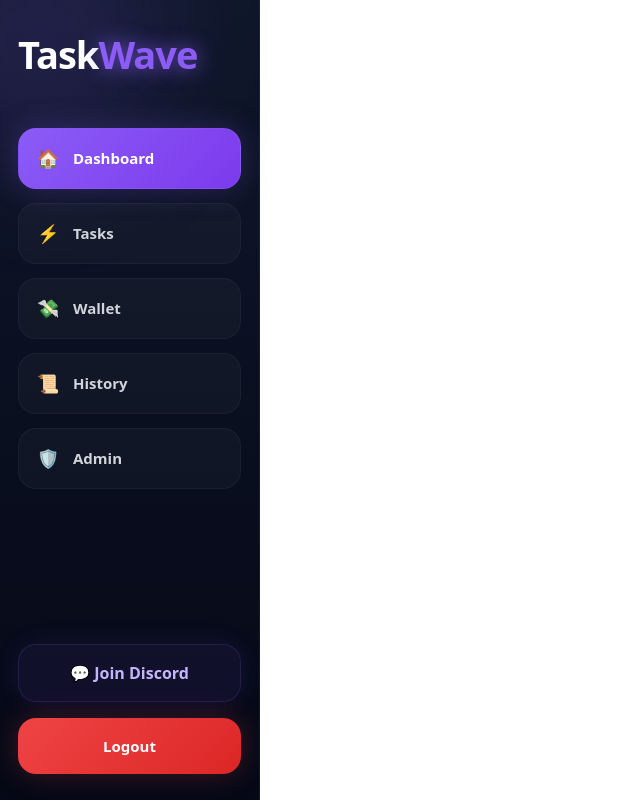
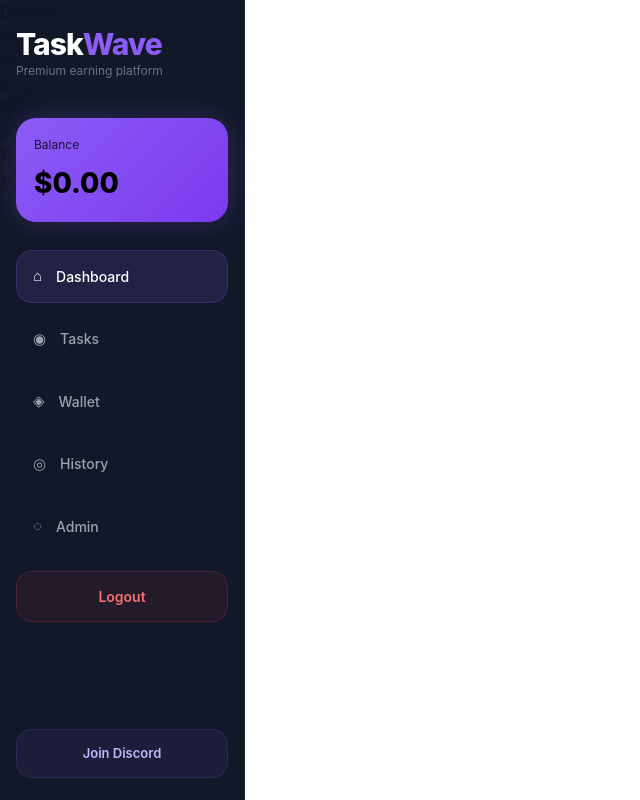
Before and after one commit to taskwave69/taskwave, a React (Vite) app: page /dashboard in a window 1280 px wide. Shown: the whole page, without its empty margins (0-640 px from the left). Built offline with nearby package versions, Linux system fonts and the light colour scheme.

Commit message:
Premium minimal sidebar redesign

```diff
--- a/src/components/Sidebar.jsx
+++ b/src/components/Sidebar.jsx
@@ -33,8 +33,6 @@
 
         console.log(error);
 
-        alert("Logout Failed");
-
       }
     };
 
@@ -43,31 +41,31 @@
     {
       name: "Dashboard",
       path: "/dashboard",
-      icon: "🏠",
+      icon: "⌂",
     },
 
     {
       name: "Tasks",
       path: "/tasks",
-      icon: "⚡",
+      icon: "◉",
     },
 
     {
       name: "Wallet",
       path: "/wallet",
-      icon: "💸",
+      icon: "◈",
     },
 
     {
       name: "History",
       path: "/history",
-      icon: "📜",
+      icon: "◎",
     },
 
     {
       name: "Admin",
       path: "/admin",
-      icon: "🛡️",
+      icon: "◌",
     },
 
   ];
@@ -76,81 +74,116 @@
 
     <div
       style={{
-        width: "260px",
+        width: "245px",
         minHeight: "100vh",
         background:
-          "linear-gradient(180deg,#0f172a,#050816)",
+          "rgba(8,15,32,0.96)",
+        backdropFilter:
+          "blur(18px)",
         borderRight:
-          "1px solid rgba(255,255,255,0.06)",
-        padding: "26px 18px",
+          "1px solid rgba(255,255,255,0.05)",
+        padding: "22px 16px",
+        position: "fixed",
+        left: 0,
+        top: 0,
+        zIndex: 999,
         display: "flex",
         flexDirection: "column",
         justifyContent:
           "space-between",
-        position: "fixed",
-        left: 0,
-        top: 0,
-        overflow: "hidden",
-        zIndex: 999,
-        backdropFilter: "blur(16px)",
+        fontFamily:
+          "Inter, sans-serif",
       }}
     >
 
-      {/* PURPLE GLOW */}
-      <div
-        style={{
-          position: "absolute",
-          width: "240px",
-          height: "240px",
-          background:
-            "rgba(139,92,246,0.16)",
-          borderRadius: "50%",
-          top: "-80px",
-          left: "-80px",
-          filter: "blur(60px)",
-        }}
-      />
-
       {/* TOP */}
-      <div
-        style={{
-          position: "relative",
-          zIndex: 5,
-        }}
-      >
+      <div>
 
         {/* LOGO */}
-        <h1
+        <div
           style={{
-            fontSize: "38px",
-            fontWeight: "900",
-            marginBottom: "45px",
-            letterSpacing: "-1px",
+            marginBottom: "38px",
           }}
         >
 
-          <span style={{ color: "white" }}>
-            Task
-          </span>
-
-          <span
+          <h1
             style={{
-              color: "#8b5cf6",
-              textShadow:
-                "0 0 20px rgba(139,92,246,0.8)",
+              fontSize: "30px",
+              fontWeight: "800",
+              letterSpacing: "-1px",
             }}
           >
-            Wave
-          </span>
 
-        </h1>
+            <span
+              style={{
+                color: "white",
+              }}
+            >
+              Task
+            </span>
+
+            <span
+              style={{
+                color: "#8b5cf6",
+              }}
+            >
+              Wave
+            </span>
+
+          </h1>
+
+          <p
+            style={{
+              color: "#6b7280",
+              fontSize: "12px",
+              marginTop: "-5px",
+            }}
+          >
+            Premium earning platform
+          </p>
+
+        </div>
+
+        {/* BALANCE CARD */}
+        <div
+          style={{
+            background:
+              "linear-gradient(135deg,#8b5cf6,#7c3aed)",
+            padding: "18px",
+            borderRadius: "20px",
+            marginBottom: "28px",
+            boxShadow:
+              "0 0 30px rgba(139,92,246,0.22)",
+          }}
+        >
+
+          <p
+            style={{
+              fontSize: "12px",
+              opacity: 0.8,
+              marginBottom: "8px",
+            }}
+          >
+            Balance
+          </p>
+
+          <h2
+            style={{
+              fontSize: "28px",
+              fontWeight: "800",
+            }}
+          >
+            $0.00
+          </h2>
+
+        </div>
 
         {/* MENU */}
         <div
           style={{
             display: "flex",
             flexDirection: "column",
-            gap: "14px",
+            gap: "10px",
           }}
         >
 
@@ -160,64 +193,65 @@
               key={item.name}
               to={item.path}
               style={{
-                textDecoration: "none",
+                textDecoration:
+                  "none",
               }}
             >
 
               <div
                 style={{
-                  padding: "16px 18px",
-                  borderRadius: "18px",
                   display: "flex",
                   alignItems: "center",
                   gap: "14px",
-                  fontSize: "15px",
-                  fontWeight: "600",
-                  transition: "0.3s",
+                  padding:
+                    "14px 16px",
+                  borderRadius:
+                    "16px",
+                  transition:
+                    "0.25s ease",
 
                   background:
                     location.pathname ===
                     item.path
 
-                      ? "linear-gradient(135deg,#8b5cf6,#7c3aed)"
+                      ? "rgba(139,92,246,0.14)"
 
-                      : "rgba(255,255,255,0.03)",
+                      : "transparent",
+
+                  border:
+                    location.pathname ===
+                    item.path
+
+                      ? "1px solid rgba(139,92,246,0.22)"
+
+                      : "1px solid transparent",
 
                   color:
                     location.pathname ===
                     item.path
 
-                      ? "white"
+                      ? "#ffffff"
 
-                      : "#d1d5db",
-
-                  border:
-                    location.pathname ===
-                    item.path
-
-                      ? "1px solid rgba(139,92,246,0.4)"
-
-                      : "1px solid rgba(255,255,255,0.04)",
-
-                  boxShadow:
-                    location.pathname ===
-                    item.path
-
-                      ? "0 0 30px rgba(139,92,246,0.25)"
-
-                      : "none",
+                      : "#9ca3af",
                 }}
               >
 
                 <span
                   style={{
-                    fontSize: "18px",
+                    fontSize: "15px",
                   }}
                 >
                   {item.icon}
                 </span>
 
-                {item.name}
+                <span
+                  style={{
+                    fontSize: "14px",
+                    fontWeight: "500",
+                  }}
+                >
+                  {item.name}
+                </span>
 
               </div>
 
@@ -225,17 +259,34 @@
 
           ))}
 
+          {/* LOGOUT BUTTON */}
+          <button
+            onClick={handleLogout}
+            style={{
+              marginTop: "8px",
+              width: "100%",
+              padding: "14px",
+              borderRadius: "16px",
+              border:
+                "1px solid rgba(239,68,68,0.18)",
+              background:
+                "rgba(239,68,68,0.08)",
+              color: "#f87171",
+              fontSize: "14px",
+              fontWeight: "600",
+              cursor: "pointer",
+              transition: "0.25s",
+            }}
+          >
+            Logout
+          </button>
+
         </div>
 
       </div>
 
       {/* BOTTOM */}
-      <div
-        style={{
-          position: "relative",
-          zIndex: 5,
-        }}
-      >
+      <div>
 
         {/* DISCORD */}
         <a
@@ -243,51 +294,29 @@
           target="_blank"
           rel="noreferrer"
           style={{
-            textDecoration: "none",
+            textDecoration:
+              "none",
           }}
         >
 
           <div
             style={{
-              padding: "16px",
-              borderRadius: "18px",
+              padding: "14px",
+              borderRadius: "16px",
               background:
                 "rgba(139,92,246,0.08)",
               border:
                 "1px solid rgba(139,92,246,0.16)",
+              textAlign: "center",
               color: "#c4b5fd",
+              fontSize: "13px",
               fontWeight: "600",
-              marginBottom: "16px",
-              textAlign: "center",
-              boxShadow:
-                "0 0 25px rgba(139,92,246,0.12)",
             }}
           >
-            💬 Join Discord
+            Join Discord
           </div>
 
         </a>
-
-        {/* LOGOUT */}
-        <button
-          onClick={handleLogout}
-          style={{
-            width: "100%",
-            padding: "17px",
-            border: "none",
-            borderRadius: "18px",
-            background:
-              "linear-gradient(135deg,#ef4444,#dc2626)",
-            color: "white",
-            fontWeight: "bold",
-            fontSize: "15px",
-            cursor: "pointer",
-            boxShadow:
-              "0 0 30px rgba(239,68,68,0.25)",
-          }}
-        >
-          Logout
-        </button>
 
       </div>
 
```
